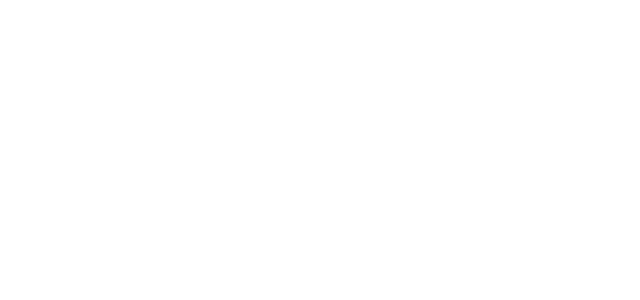
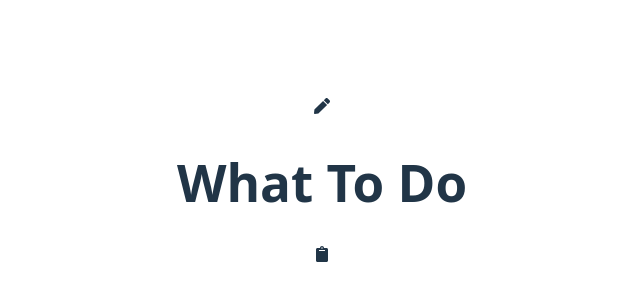
Before and after one commit to VinchC/vite-projects, a React (Vite) app: page / in a window 1280 px wide. Shown: the part 218-518 px from the top of the page, without its empty margins (318-958 px from the left). Built offline with nearby package versions, Linux system fonts and the light colour scheme.

Commit message:
App updated to insert TodoForm

```diff
--- a/src/App.jsx
+++ b/src/App.jsx
@@ -1,10 +1,20 @@
+import { FaClipboard, FaPen } from "react-icons/fa";
 import TodoList from "./components/TodoList";
 import "./CSS/App.css";
 
 function App() {
   return (
     <>
-      <TodoList />
+      <div className="App">
+        <div className="header">
+          <div className="logoside">
+            <FaPen />
+            <h1>What To Do</h1>
+            <FaClipboard />
+          </div>
+        </div>
+        <TodoList />
+      </div>
     </>
   );
 }
```
